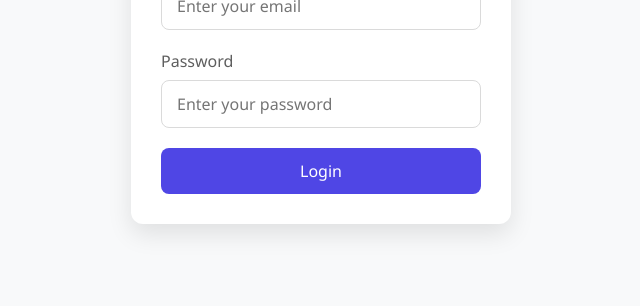
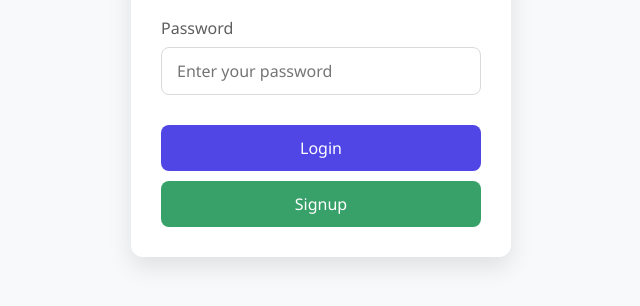
Before and after one commit to AliQannan/Storeapi, a website: page admin/login/index.html in a window 1280 px wide. Shown: the part 356-662 px from the top of the page, without its empty margins (319-959 px from the left). Drawn offline with Linux system fonts and the light colour scheme.

Commit message:
Update index.html

```diff
--- a/admin/login/index.html
+++ b/admin/login/index.html
@@ -6,12 +6,7 @@
   <title>Admin Login</title>
   <link rel="stylesheet" href="https://cdnjs.cloudflare.com/ajax/libs/font-awesome/6.4.0/css/all.min.css">
   <style>
-    * {
-      margin: 0;
-      padding: 0;
-      box-sizing: border-box;
-      font-family: 'Segoe UI', Tahoma, Geneva, Verdana, sans-serif;
-    }
+    * { margin: 0; padding: 0; box-sizing: border-box; font-family: 'Segoe UI', Tahoma, Geneva, Verdana, sans-serif; }
     body {
       background-color: #f8f9fa;
       color: #5E5E5E;
@@ -36,11 +31,14 @@
     .form-group input:focus {
       outline: none; border-color: #4f46e5; box-shadow: 0 0 0 3px rgba(79,70,229,0.2);
     }
-    .login-btn {
-      background-color: #4f46e5; color: white; width: 100%; padding: 12px;
-      border: none; border-radius: 8px; font-size: 16px; font-weight: 500; cursor: pointer;
+    .login-btn, .signup-btn {
+      width: 100%; padding: 12px; border: none; border-radius: 8px;
+      font-size: 16px; font-weight: 500; cursor: pointer; margin-top: 10px;
     }
+    .login-btn { background-color: #4f46e5; color: white; }
     .login-btn:hover { background-color: #4338ca; }
+    .signup-btn { background-color: #38a169; color: white; }
+    .signup-btn:hover { background-color: #2f855a; }
     .loader { display: none; text-align: center; margin: 15px 0; }
     .loader i { color: #4f46e5; font-size: 20px; animation: spin 1s linear infinite; }
     @keyframes spin { 0% { transform: rotate(0deg); } 100% { transform: rotate(360deg); } }
@@ -60,6 +58,8 @@
         <input type="password" id="password" placeholder="Enter your password" required>
       </div>
       <button type="submit" class="login-btn">Login</button>
+      <!-- ✅ Signup Button -->
+      <button type="button" class="signup-btn" onclick="window.location.href='/admin/signup.html'">Signup</button>
       <div class="loader" id="loader"><i class="fas fa-spinner"></i></div>
     </form>
   </div>
@@ -67,7 +67,7 @@
   <div class="toast-container" id="toastContainer"></div>
 
   <script>
-    const backendUrl = "https://doctora-appointments-api.vercel.app";
+    const backendUrl = "https://storeapi-flame.vercel.app";
     const loginForm = document.getElementById('loginForm');
     const emailInput = document.getElementById('email');
     const passwordInput = document.getElementById('password');
@@ -126,7 +126,7 @@
             headers: { 'Authorization': `Bearer ${token}` }
           });
           if (response.ok) {
-            window.location.href = "/admin/dashboard.html";
+            window.location.href = "/admin/login/dashboard.html";
           } else {
             localStorage.removeItem('atoken');
           }
```
